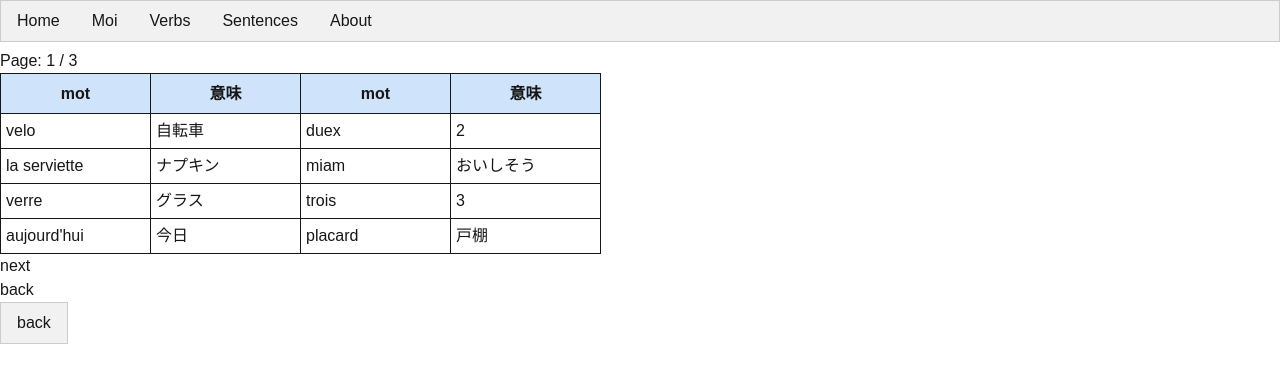
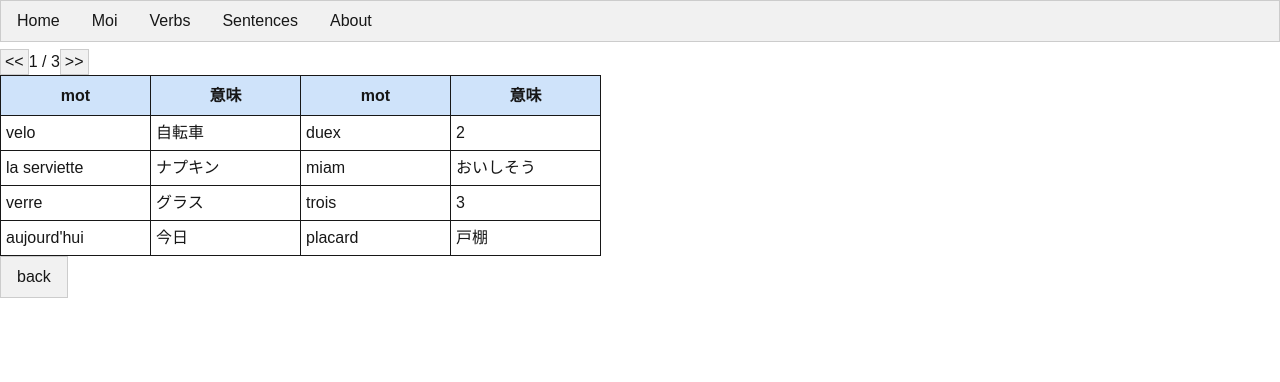
Before and after one commit to miketorii/mikefrench, a Next.js app: page /words in a window 1280 px wide. Shown: the top 382 px of the page. Built offline with nearby package versions, Linux system fonts and the light colour scheme.

Commit message:
add css of next button

```diff
--- a/app/globals.css
+++ b/app/globals.css
@@ -73,6 +73,14 @@ th.mk-sentence {
     cursor: pointer;
 }
 
+.mk-next-button {
+    border: 1px solid #ccc;
+    display: inline-block;
+    text-align: center;
+    padding: 0px 4px;
+    cursor: pointer;
+}
+
 .mk-right {
     float: right;
 }
--- a/app/words/page.tsx
+++ b/app/words/page.tsx
@@ -70,7 +70,10 @@ export default function WordsPage() {
 
        return (
        <div>
-	<h2>Page: {currentPage} / {totalPages}</h2>
+	<button className="mk-next-button mk-border mk-light-gray" key="buttonback" onClick={ () => handlePageChange( currentPage-1 ) } >&lt;&lt;</button>
+	{currentPage} / {totalPages}
+	<button className="mk-next-button mk-border mk-light-gray" key="buttonnext" onClick={ () => handlePageChange( currentPage+1 ) } >&gt;&gt;</button>
+	<p />
 	<table>
 	<thead>
 		<tr><th>mot</th><th>意味</th><th>mot</th><th>意味</th></tr>
@@ -80,10 +83,6 @@ export default function WordsPage() {
 	</tbody>
 	</table>
 	<p />
-	<button key="buttonnext" onClick={ () => handlePageChange( currentPage+1 ) } >next</button>
-	<p />
-	<button key="buttonback" onClick={ () => handlePageChange( currentPage-1 ) } >back</button>
-	<p />
 	<Link href="/"><button className="mk-button mk-light-gray mk-left">back</button></Link>
        </div>
        );
```
